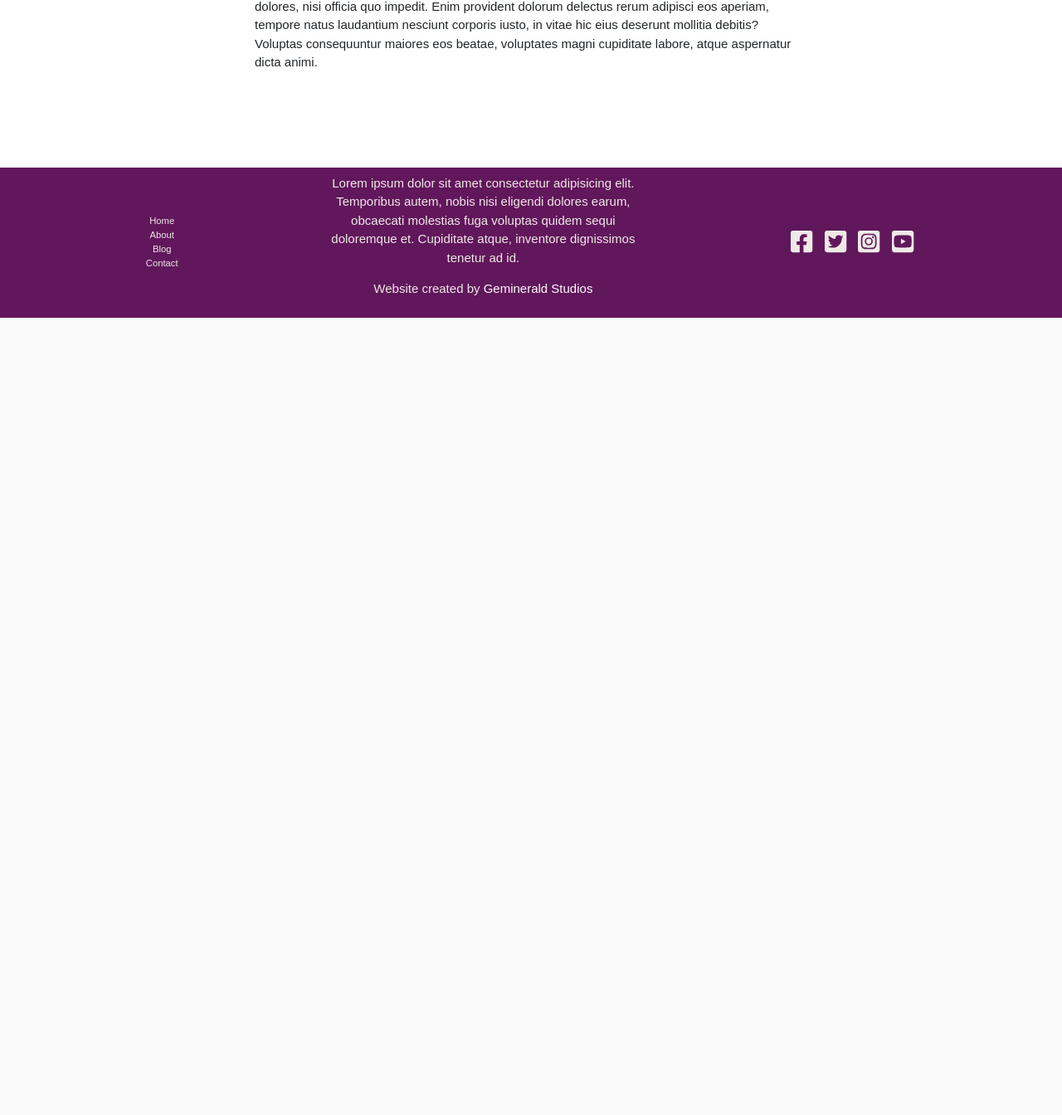
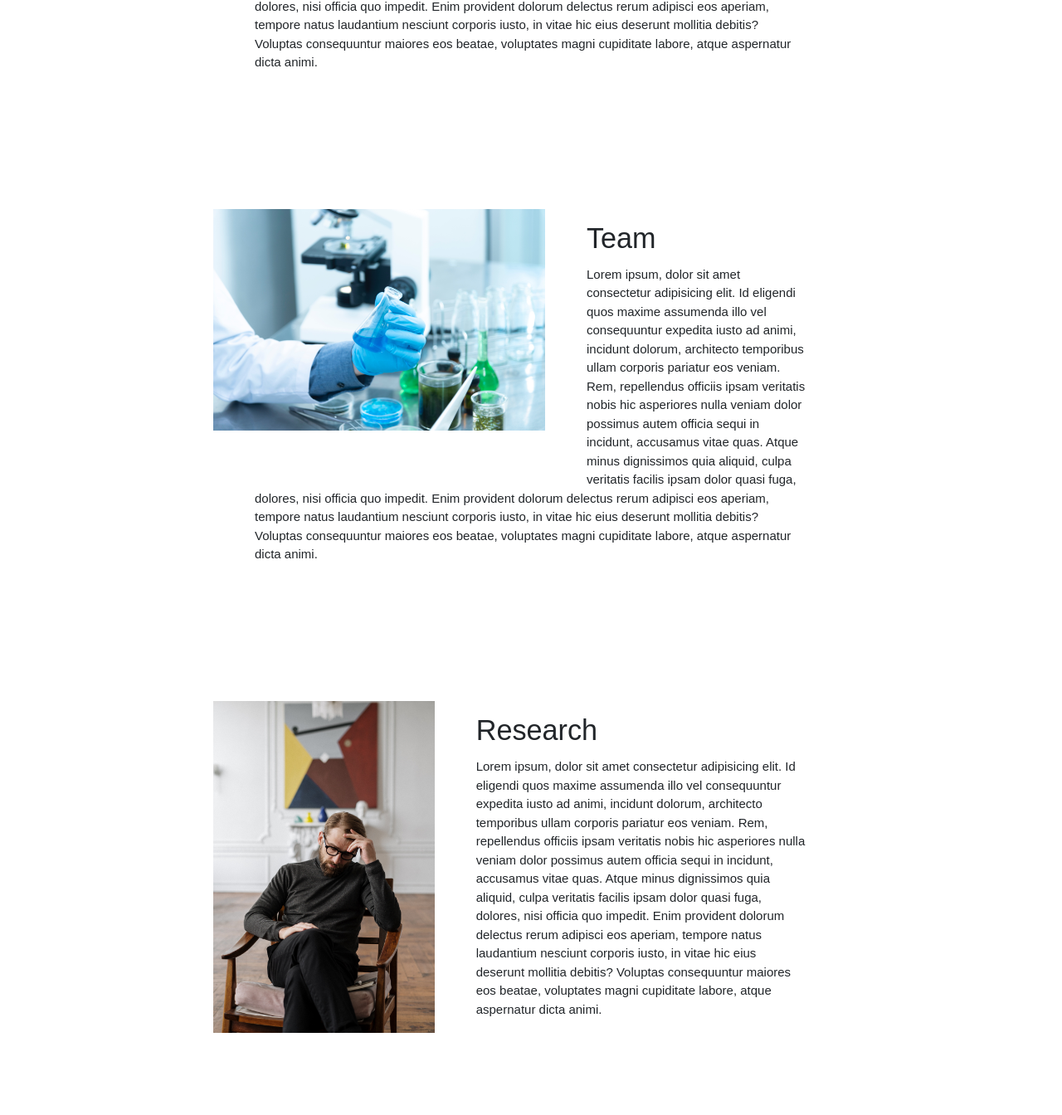
Before and after one commit to geminerald/brcaie, a Flask app: page /about in a window 1280 px wide. Shown: the part 1200-2544 px from the top of the page at 83% size. Before the commit the page ends 1583 px from the top, so only its background shows below. Run offline with Flask 2, Linux system fonts and the light colour scheme; some libraries are stand-ins or nearby versions.

Commit message:
added additional placeholder info to about page

```diff
--- a/templates/pages/about.html
+++ b/templates/pages/about.html
@@ -46,5 +46,93 @@
     beatae, voluptates magni cupiditate labore, atque aspernatur dicta animi.
   </p>
 </article>
+<img
+  class="article-image"
+  src="{{url_for('static', filename='images/research-img-3.jpg')}}"
+  alt="Image of Support"
+/>
+
+<article class="home-article">
+  <h4>Team</h4>
+  <p>
+    Lorem ipsum, dolor sit amet consectetur adipisicing elit. Id eligendi quos
+    maxime assumenda illo vel consequuntur expedita iusto ad animi, incidunt
+    dolorum, architecto temporibus ullam corporis pariatur eos veniam. Rem,
+    repellendus officiis ipsam veritatis nobis hic asperiores nulla veniam dolor
+    possimus autem officia sequi in incidunt, accusamus vitae quas. Atque minus
+    dignissimos quia aliquid, culpa veritatis facilis ipsam dolor quasi fuga,
+    dolores, nisi officia quo impedit. Enim provident dolorum delectus rerum
+    adipisci eos aperiam, tempore natus laudantium nesciunt corporis iusto, in
+    vitae hic eius deserunt mollitia debitis? Voluptas consequuntur maiores eos
+    beatae, voluptates magni cupiditate labore, atque aspernatur dicta animi.
+  </p>
+</article>
+
+<img
+  class="article-image"
+  src="{{url_for('static', filename='images/support-img-3.jpg')}}"
+  alt="Image of Support"
+/>
+
+<article class="home-article">
+  <h4>Research</h4>
+  <p>
+    Lorem ipsum, dolor sit amet consectetur adipisicing elit. Id eligendi quos
+    maxime assumenda illo vel consequuntur expedita iusto ad animi, incidunt
+    dolorum, architecto temporibus ullam corporis pariatur eos veniam. Rem,
+    repellendus officiis ipsam veritatis nobis hic asperiores nulla veniam dolor
+    possimus autem officia sequi in incidunt, accusamus vitae quas. Atque minus
+    dignissimos quia aliquid, culpa veritatis facilis ipsam dolor quasi fuga,
+    dolores, nisi officia quo impedit. Enim provident dolorum delectus rerum
+    adipisci eos aperiam, tempore natus laudantium nesciunt corporis iusto, in
+    vitae hic eius deserunt mollitia debitis? Voluptas consequuntur maiores eos
+    beatae, voluptates magni cupiditate labore, atque aspernatur dicta animi.
+  </p>
+</article>
+
+
+<img
+  class="article-image"
+  src="{{url_for('static', filename='images/support-img-5.jpg')}}"
+  alt="Image of Support"
+/>
+
+<article class="home-article">
+  <h4>Team</h4>
+  <p>
+    Lorem ipsum, dolor sit amet consectetur adipisicing elit. Id eligendi quos
+    maxime assumenda illo vel consequuntur expedita iusto ad animi, incidunt
+    dolorum, architecto temporibus ullam corporis pariatur eos veniam. Rem,
+    repellendus officiis ipsam veritatis nobis hic asperiores nulla veniam dolor
+    possimus autem officia sequi in incidunt, accusamus vitae quas. Atque minus
+    dignissimos quia aliquid, culpa veritatis facilis ipsam dolor quasi fuga,
+    dolores, nisi officia quo impedit. Enim provident dolorum delectus rerum
+    adipisci eos aperiam, tempore natus laudantium nesciunt corporis iusto, in
+    vitae hic eius deserunt mollitia debitis? Voluptas consequuntur maiores eos
+    beatae, voluptates magni cupiditate labore, atque aspernatur dicta animi.
+  </p>
+</article>
+
+<img
+  class="article-image"
+  src="{{url_for('static', filename='images/support-img-4.jpg')}}"
+  alt="Image of Support"
+/>
+
+<article class="home-article">
+  <h4>Research</h4>
+  <p>
+    Lorem ipsum, dolor sit amet consectetur adipisicing elit. Id eligendi quos
+    maxime assumenda illo vel consequuntur expedita iusto ad animi, incidunt
+    dolorum, architecto temporibus ullam corporis pariatur eos veniam. Rem,
+    repellendus officiis ipsam veritatis nobis hic asperiores nulla veniam dolor
+    possimus autem officia sequi in incidunt, accusamus vitae quas. Atque minus
+    dignissimos quia aliquid, culpa veritatis facilis ipsam dolor quasi fuga,
+    dolores, nisi officia quo impedit. Enim provident dolorum delectus rerum
+    adipisci eos aperiam, tempore natus laudantium nesciunt corporis iusto, in
+    vitae hic eius deserunt mollitia debitis? Voluptas consequuntur maiores eos
+    beatae, voluptates magni cupiditate labore, atque aspernatur dicta animi.
+  </p>
+</article>
 
 {% endblock %}
```
